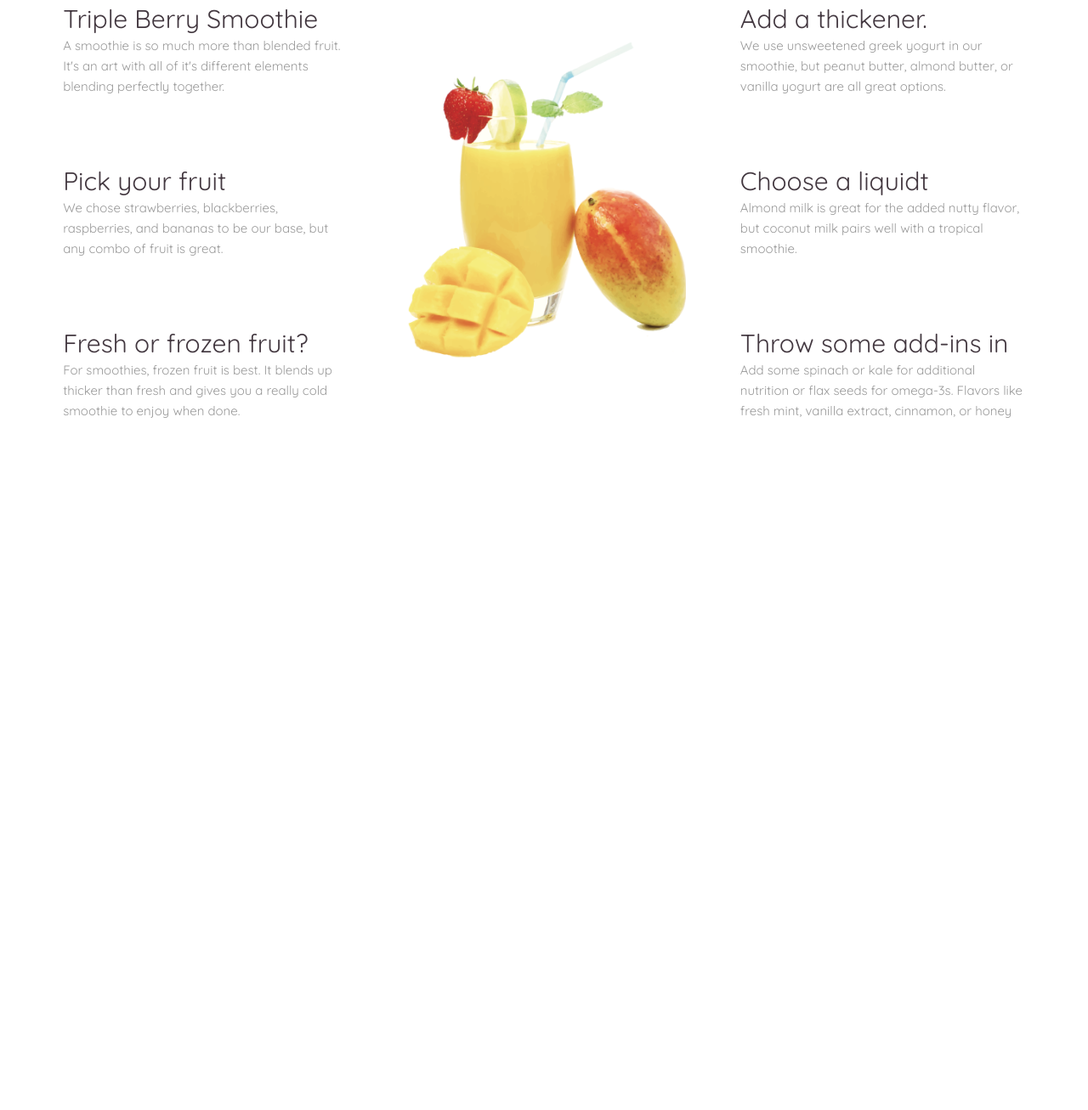
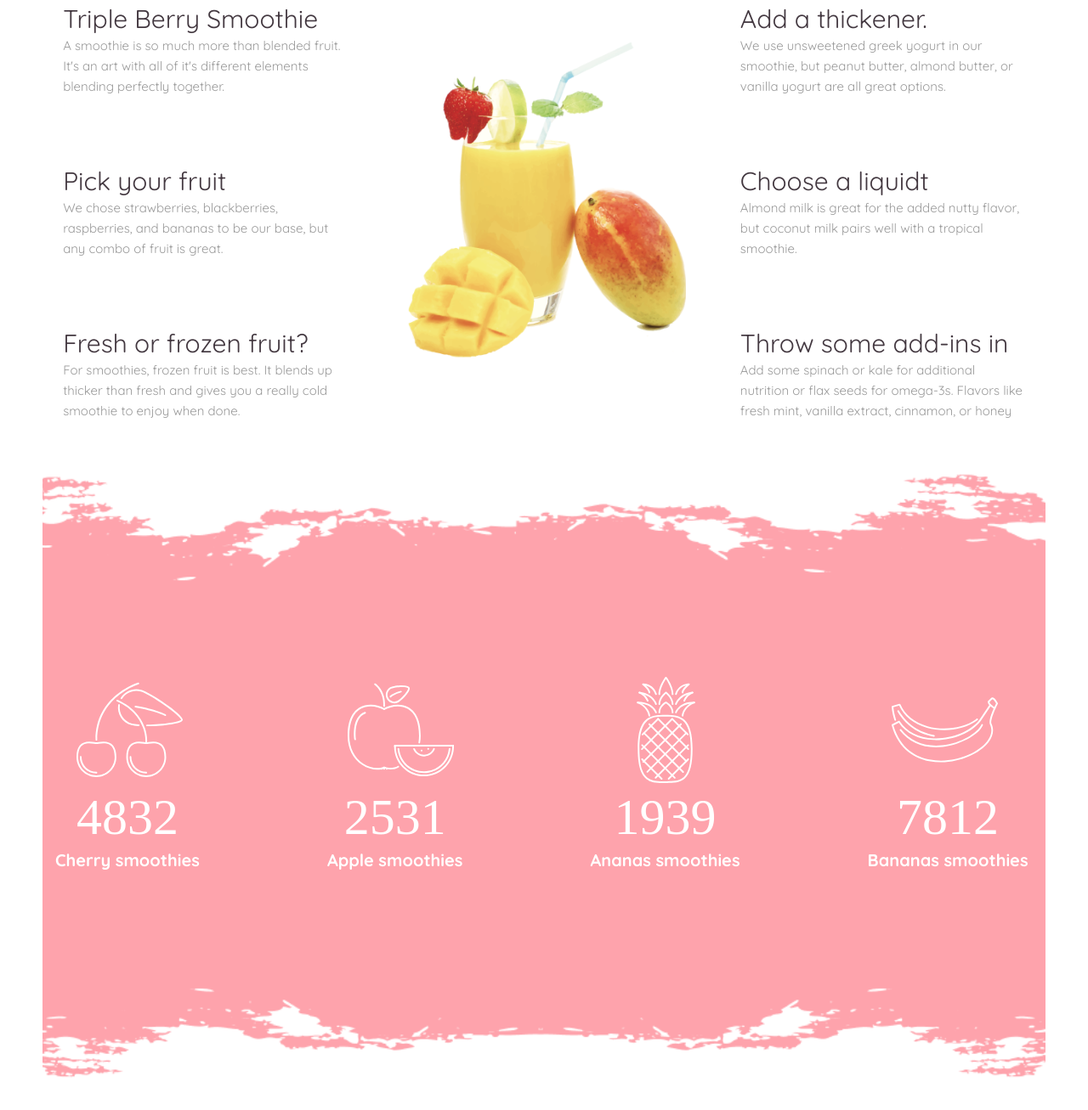
Before and after one commit to TatianaKan/AboutSmooth, a plain HTML site: page index.html in a window 1280 px wide. Shown: the part 585-1892 px from the top of the page at 85% size. Before the commit the page ends 1096 px from the top, so only its background shows below. Drawn offline with Linux system fonts and the light colour scheme; a web font is replaced by a local one.

Commit message:
statistic

```diff
--- a/css/style.css
+++ b/css/style.css
@@ -87,11 +87,11 @@ h6 {
   position: relative;
   height: 400px;
   width: auto;
+  background-color: rgb(6, 181, 187);
   background-image: url('../image/about-bg.svg');
   background-repeat: no-repeat;
   background-position: center;
   background-size: cover;
-  background-color: rgb(6, 181, 187);
   margin: 0 50px;
 }
 
@@ -147,3 +147,54 @@ h6 {
   line-height: 1.6;
   color: #9A9A9A;
 }
+
+.statistic {
+  background-color: rgb(247, 123, 177);
+  background-image: url('../image/statisticbg.png');
+  background-repeat: no-repeat;
+  background-position: center;
+  background-size: cover;
+  height: 100%;
+  margin: 0 50px 100px 50px;
+
+}
+
+.statistic .wrapper {
+  position: relative;
+}
+
+.statistic-list {
+  position: absolute;
+  top: 50%;
+  transform: translate(0, -50%);
+  display: flex;
+  gap: 150px;
+  align-items: center;
+  justify-content: space-between;
+}
+
+.statistic-item {
+  max-width: 220px;
+}
+
+.statistic-item__img {
+  width: 125px;
+  height: 125px;
+  margin: 0 15%;
+}
+
+.statistic-item__text {
+  font-weight: 700;
+  font-size: 20px;
+  line-height: 1.25;
+  color: #fff;
+  text-align: center;
+}
+
+.statistic-item__text span {
+  font-family: 'Waiting for the Sunrise';
+  font-style: normal;
+  font-weight: 300;
+  font-size: 60px;
+  display: block;
+}
--- a/index.html
+++ b/index.html
@@ -37,6 +37,7 @@
   </header>
 
   <section class="about">
+    <div class="wrapper">
       <div class="about-text">
         <h2 class="about-title">
           About us
@@ -44,6 +45,7 @@
         <p class="about-descr">
           Some facts about our activity
         </p>
+      </div>
     </div>
   </section>
 
@@ -121,6 +123,44 @@
       </div>
     </div>
   </section>
+
+  <section class="statistic">
+    <div class="wrapper">
+      <div class="statistic-list">
+        <div class="statistic-item">
+          <img class="statistic-item__img" src="image/cherry.svg" alt="Cherry" >
+          <p class="statistic-item__text">
+            <span>4832</span>
+            Cherry smoothies
+          </p>
+        </div>
+
+        <div class="statistic-item">
+          <img class="statistic-item__img" src="image/apple.svg" alt="apple" >
+          <p class="statistic-item__text">
+            <span>2531</span>
+            Apple smoothies
+          </p>
+        </div>
+
+        <div class="statistic-item">
+          <img class="statistic-item__img" src="image/pineapple.svg" alt="pinapple" >
+          <p class="statistic-item__text">
+            <span>1939</span>
+            Ananas smoothies
+          </p>
+        </div>
+
+        <div class="statistic-item">
+          <img class="statistic-item__img" src="image/banana.svg" alt="Banana" >
+          <p class="statistic-item__text">
+            <span>7812</span>
+            Bananas smoothies
+          </p>
+        </div>
+      </div>
+    </div>
+  </section>
 </body>
 
 </html>
```
Also changed, not shown: image/apple.svg (added), image/banana.svg (added), image/cherry.svg (added), image/pineapple.svg (added), image/statisticbg.png (added). Lines whose indentation alone changed are shown as unchanged.
